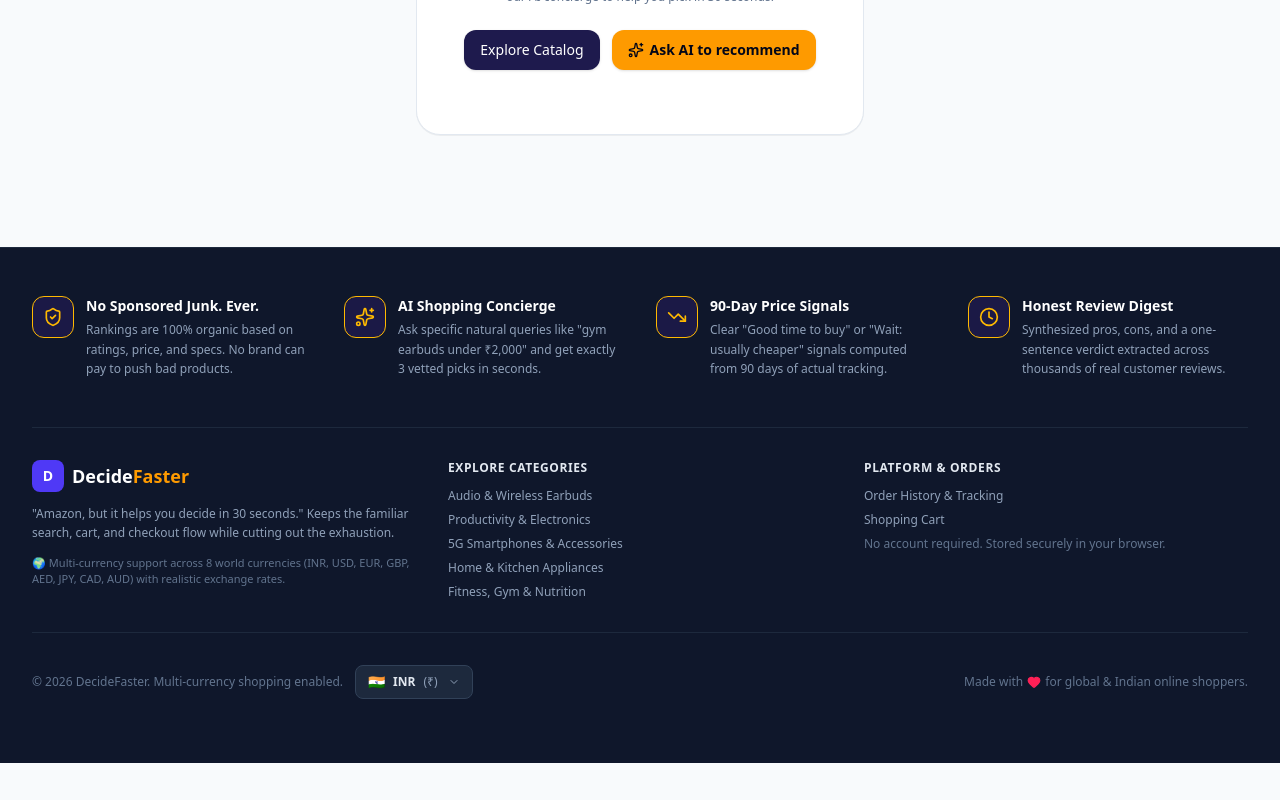
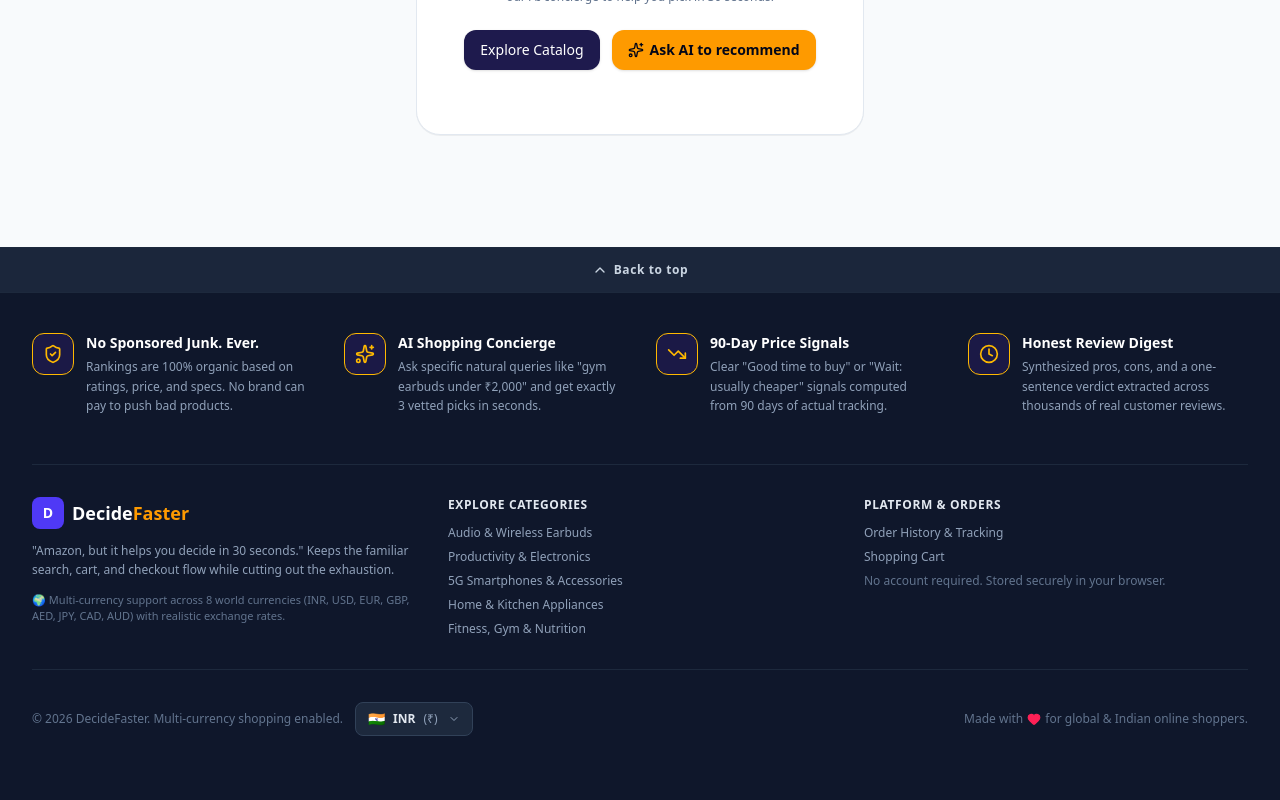
Before and after one commit to Ansika-Singh/Amazon-decide-faster, a Next.js app: page /cart in a window 1280 px wide. Shown: the part 501-1301 px from the top of the page. Before the commit the page ends 1264 px from the top, so only its background shows below. Built offline with nearby package versions, Linux system fonts and the light colour scheme.

Commit message:
feat(ui): add accessible skip-to-content link and interactive Back to top button

```diff
--- a/src/components/layout/ClientLayout.tsx
+++ b/src/components/layout/ClientLayout.tsx
@@ -61,9 +61,17 @@
 
   return (
     <div className="min-h-screen flex flex-col bg-slate-50 text-slate-900 font-sans selection:bg-amber-100 selection:text-amber-900">
+      <a
+        href="#main-content"
+        className="sr-only focus:not-sr-only focus:fixed focus:top-3 focus:left-3 focus:z-50 focus:px-4 focus:py-2 focus:bg-amber-500 focus:text-slate-900 focus:font-semibold focus:rounded-md focus:shadow-lg focus:outline-none"
+      >
+        Skip to main content
+      </a>
       <Header onOpenAiAsk={() => setAiModalOpen(true)} />
       <CategoryStrip />
-      <main className="flex-1">{children}</main>
+      <main id="main-content" tabIndex={-1} className="flex-1 outline-none">
+        {children}
+      </main>
       <Footer />
 
       <AiAssistantModal
--- a/src/components/layout/Footer.tsx
+++ b/src/components/layout/Footer.tsx
@@ -1,13 +1,26 @@
+'use client';
+
 import * as React from 'react';
 import Link from 'next/link';
-import { ShieldCheck, Sparkles, TrendingDown, Clock, Heart } from 'lucide-react';
+import { ShieldCheck, Sparkles, TrendingDown, Clock, Heart, ChevronUp } from 'lucide-react';
 import { CurrencySelector } from '@/components/layout/CurrencySelector';
 import { useCurrency } from '@/context/CurrencyContext';
 
 export function Footer() {
   const { formatPrice } = useCurrency();
   return (
-    <footer className="w-full bg-slate-900 text-slate-300 border-t border-slate-800 pt-12 pb-16 mt-20">
+    <footer className="w-full bg-slate-900 text-slate-300 border-t border-slate-800 pb-16 mt-20">
+      {/* Back to top button */}
+      <button
+        type="button"
+        onClick={() => window.scrollTo({ top: 0, behavior: 'smooth' })}
+        className="w-full py-3.5 mb-10 bg-slate-800/90 hover:bg-slate-700 text-slate-300 hover:text-white text-xs font-semibold tracking-wider transition-colors flex items-center justify-center gap-1.5 border-b border-slate-800"
+        aria-label="Back to top of page"
+      >
+        <ChevronUp className="h-4 w-4" />
+        Back to top
+      </button>
+
       <div className="max-w-7xl mx-auto px-4 sm:px-6 lg:px-8">
         {/* Core Value Props Grid */}
         <div className="grid grid-cols-1 md:grid-cols-4 gap-8 pb-12 border-b border-slate-800">
```
Also changed, not shown: .agent-logs/2026-10-09_15-00-31_0f08698e-41a5-4153-b96a-d03c70567708.md.
